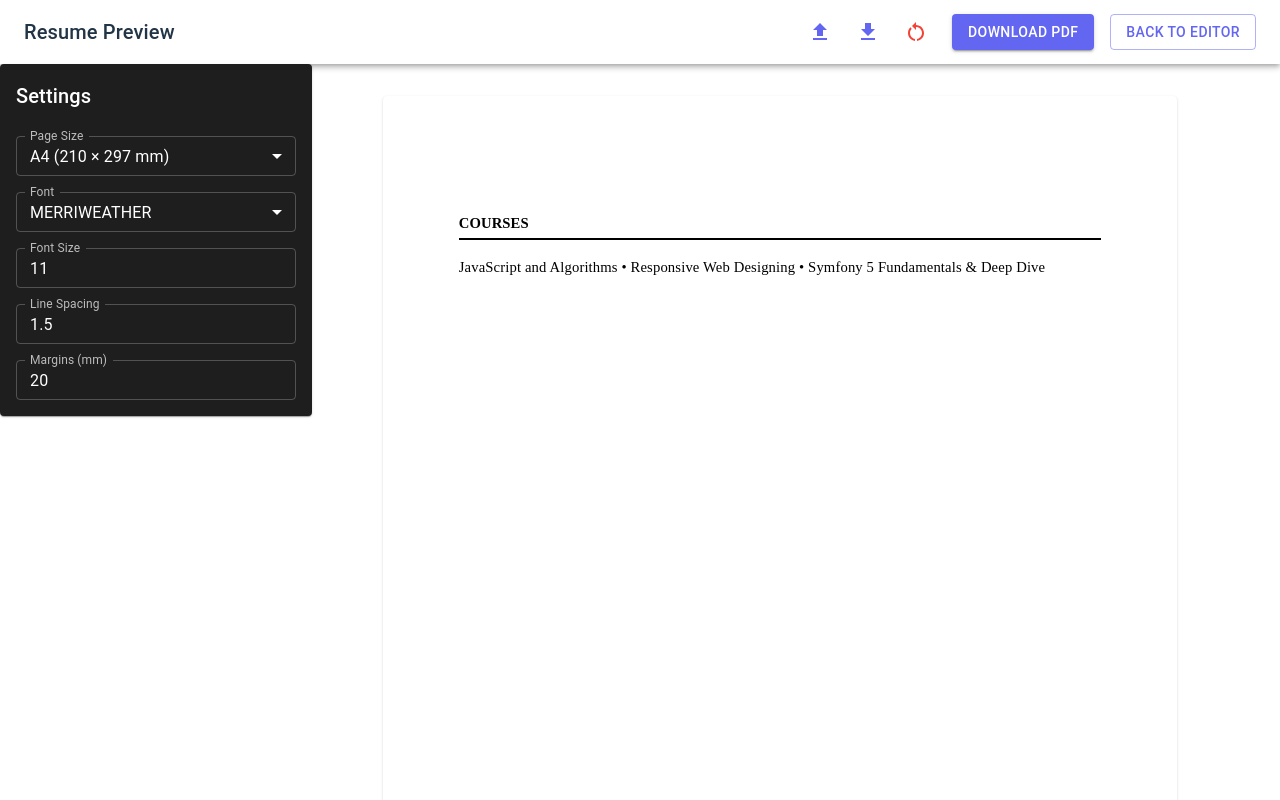
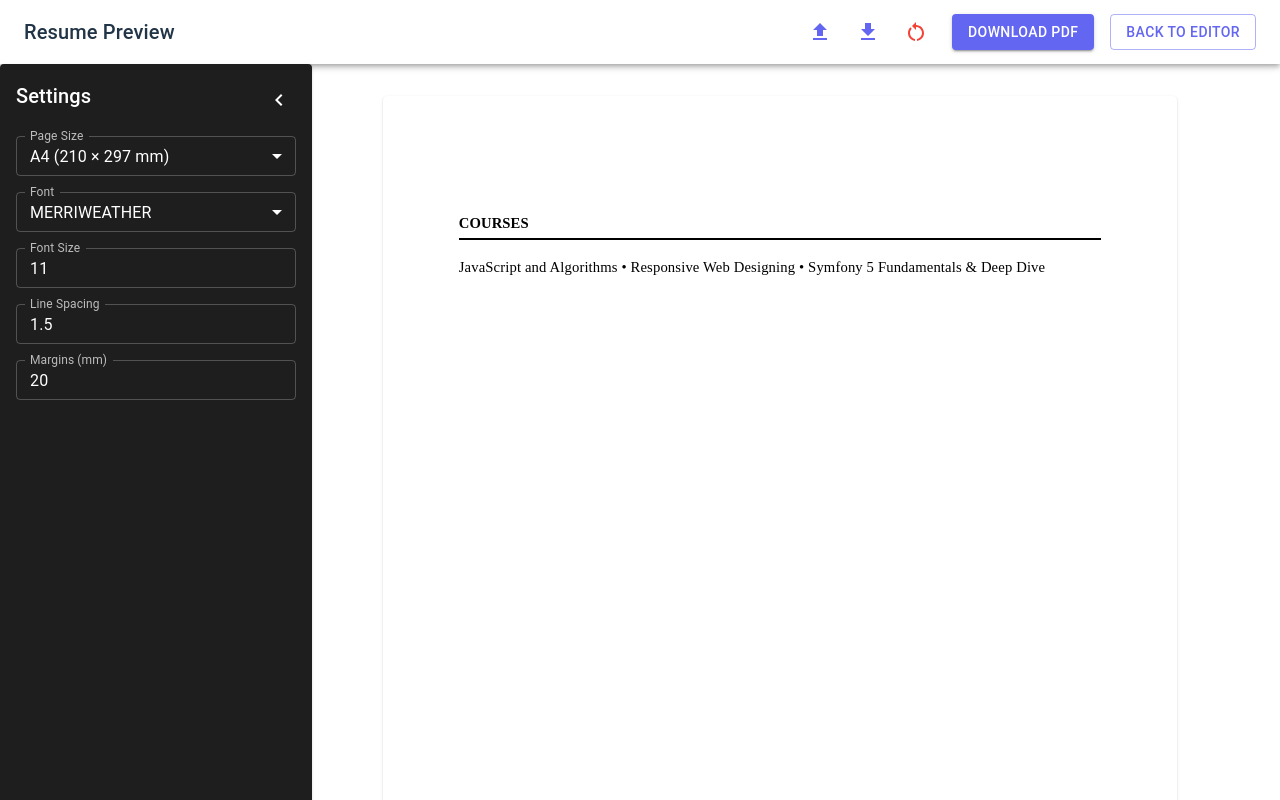
Before and after one commit to hamzaable/ez-resume-maker, a React (Vite) app: page /preview in a window 1280 px wide. Shown: the top 800 px of the page. Built offline with nearby package versions, Linux system fonts and the light colour scheme.

Commit message:
hideable settings

```diff
--- a/src/components/DocumentControls.tsx
+++ b/src/components/DocumentControls.tsx
@@ -8,7 +8,11 @@ import {
     SelectChangeEvent,
     TextField,
     Paper,
+    IconButton,
+    Tooltip,
 } from '@mui/material';
+import ChevronLeftIcon from '@mui/icons-material/ChevronLeft';
+import ChevronRightIcon from '@mui/icons-material/ChevronRight';
 
 interface DocumentControlsProps {
     font: string;
@@ -21,6 +25,8 @@ interface DocumentControlsProps {
     onLineSpacingChange: (spacing: number) => void;
     onMarginsChange: (margins: number) => void;
     onPageSizeChange: (size: string) => void;
+    isOpen: boolean;
+    onToggle: () => void;
 }
 
 const fonts = [
@@ -50,6 +56,8 @@ export default function DocumentControls({
     onLineSpacingChange,
     onMarginsChange,
     onPageSizeChange,
+    isOpen,
+    onToggle,
 }: DocumentControlsProps) {
     const handleFontChange = (event: SelectChangeEvent) => {
         onFontChange(event.target.value);
@@ -60,21 +68,34 @@ export default function DocumentControls({
     };
 
     return (
+        <>
             <Paper
                 sx={{
-        width: 280,
-        p: 2,
+                    width: isOpen ? 280 : 0,
+                    height: "100%",
+                    p: isOpen ? 2 : 0,
                     overflowY: 'auto',
                     zIndex: 1000,
                     display: 'flex',
                     flexDirection: 'column',
                     gap: 2,
+                    transition: 'all 0.3s ease',
+                    transform: isOpen ? 'translateX(0)' : 'translateX(-280px)',
                 }}
             >
+                <Box sx={{ display: 'flex', justifyContent: 'space-between', alignItems: 'center' }}>
                     <Typography variant="h6" sx={{ mb: 1 }}>
                         Settings
                     </Typography>
+                    <Tooltip title={isOpen ? "Hide Settings" : "Show Settings"}>
+                        <IconButton onClick={onToggle} size="small">
+                            {isOpen ? <ChevronLeftIcon /> : <ChevronRightIcon />}
+                        </IconButton>
+                    </Tooltip>
+                </Box>
 
+                {isOpen && (
+                    <>
                         <FormControl fullWidth size="small">
                             <InputLabel>Page Size</InputLabel>
                             <Select
@@ -134,6 +155,29 @@ export default function DocumentControls({
                             size="small"
                             fullWidth
                         />
+                    </>
+                )}
             </Paper>
+            {!isOpen && (
+                <Tooltip title="Show Settings">
+                    <IconButton
+                        onClick={onToggle}
+                        size="small"
+                        sx={{
+                            position: 'fixed',
+                            left: 0,
+                            top: '50%',
+                            transform: 'translateY(-50%)',
+                            zIndex: 1000,
+                            backgroundColor: 'background.paper',
+                            borderRadius: '0 4px 4px 0',
+                            boxShadow: 1,
+                        }}
+                    >
+                        <ChevronRightIcon />
+                    </IconButton>
+                </Tooltip>
+            )}
+        </>
     );
 }
--- a/src/components/Preview.tsx
+++ b/src/components/Preview.tsx
@@ -181,6 +181,7 @@ export default function Preview() {
     } = useResume();
     const { documentStyle } = resumeData;
     const fileInputRef = useRef<HTMLInputElement>(null);
+    const [isSettingsOpen, setIsSettingsOpen] = useState(true);
 
     const [sections, setSections] = useState<Section[]>([
         { id: 'summary', title: 'SUMMARY', content: null },
@@ -368,7 +369,7 @@ export default function Preview() {
                 </Toolbar>
             </AppBar>
             <Box sx={{ flexGrow: 1, display: 'flex' }}>
-                <Box sx={{ width: 280, flexShrink: 0 }}>
+                <Box sx={{ width: isSettingsOpen ? 280 : 0, flexShrink: 0, transition: 'width 0.3s ease' }}>
                     <DocumentControls
                         font={documentStyle.font}
                         fontSize={documentStyle.fontSize}
@@ -380,13 +381,11 @@ export default function Preview() {
                         onLineSpacingChange={(lineSpacing) => updateDocumentStyle({ lineSpacing })}
                         onMarginsChange={(margins) => updateDocumentStyle({ margins })}
                         onPageSizeChange={(pageSize) => updateDocumentStyle({ pageSize })}
+                        isOpen={isSettingsOpen}
+                        onToggle={() => setIsSettingsOpen(!isSettingsOpen)}
                     />
                 </Box>
                 <Box sx={{ flexGrow: 1 }}>
-
-
-
-
                     <Container maxWidth="md" sx={{ mt: 4, mb: 4 }}>
                         <Paper
                             id="resume-preview"
```
Lines whose indentation alone changed are shown as unchanged.
